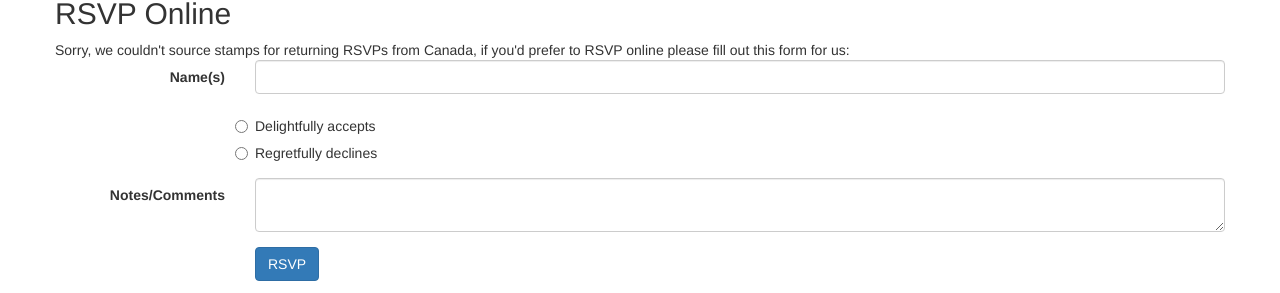
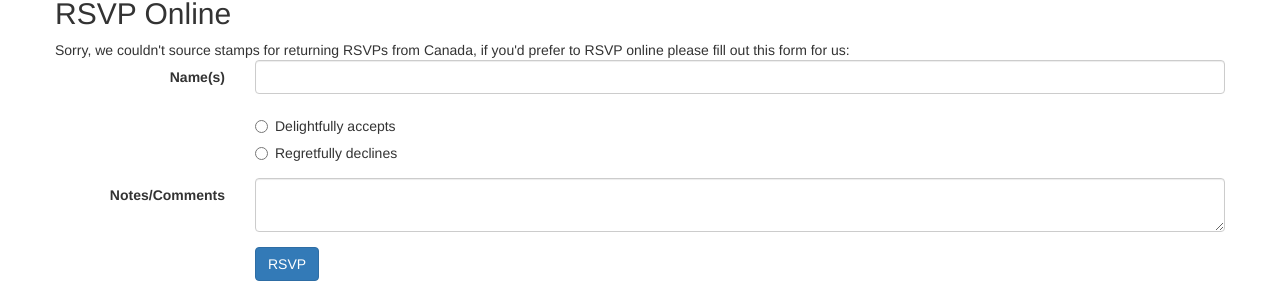
Before and after one commit to chelsea/chelseaplusdale, a Jekyll site: the page built from index.md, in a window 1280 px wide. Shown: the part 671-964 px from the top of the page. Built offline with Jekyll 4.4.1, drawn with Linux system fonts in a browser that asks for light colours.

Commit message:
Fix radio button alignment

```diff
--- a/_layouts/home.html
+++ b/_layouts/home.html
@@ -63,11 +63,17 @@
           <div class="form-group">
             <div class="col-sm-2"></div>
             <div class="radio col-sm-10">
-              <input type="radio" name="attending" value="yes">Delightfully accepts</input>
+              <label>
+                <input type="radio" name="attending" value="yes" />
+                Delightfully accepts
+              </label>
             </div>
             <div class="col-sm-2"></div>
             <div class="radio col-sm-10">
-              <input type="radio" name="attending" value="no">Regretfully declines</input>
+              <label>
+                <input type="radio" name="attending" value="no" />
+                Regretfully declines
+              </label>
             </div>
           </div>
 
```
Also changed, not shown: 2 other files.
